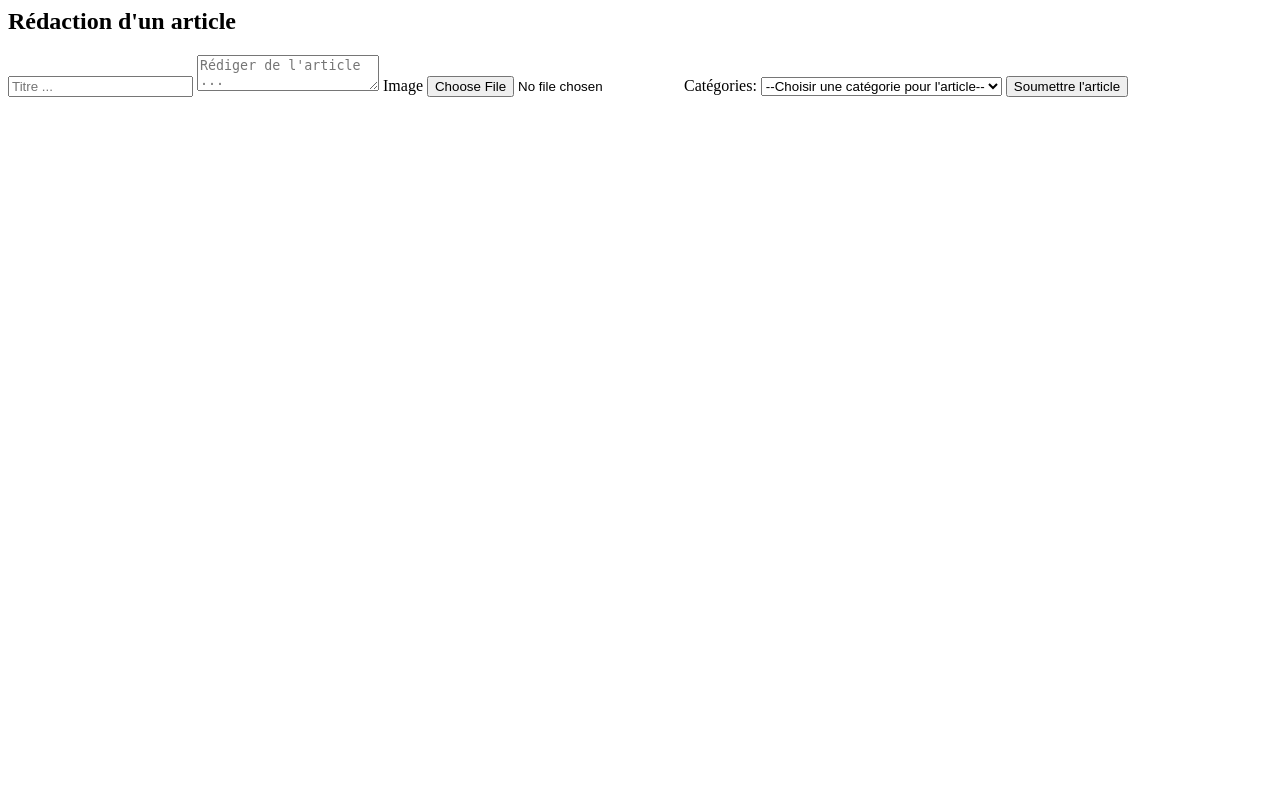
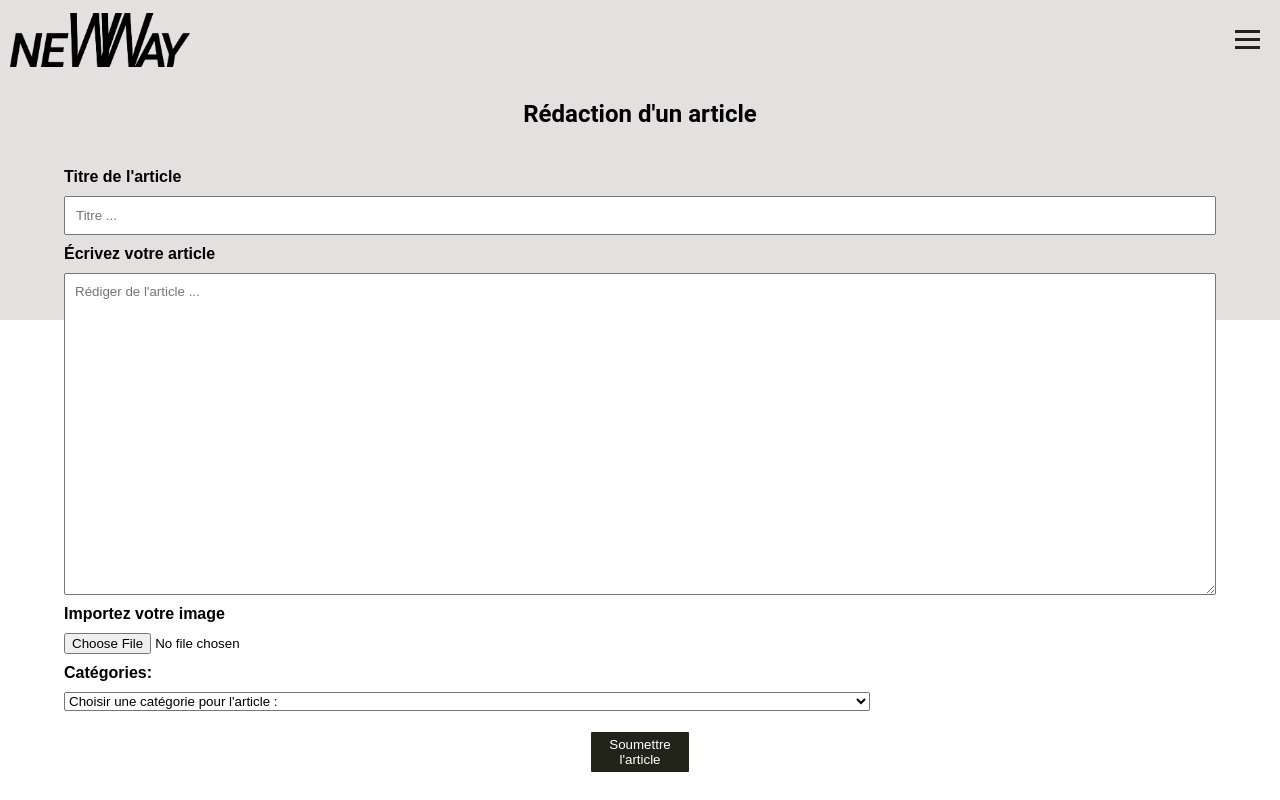
Before and after one commit to morgane-marechal/BLOG_PROJECT, a PHP site: page /article_form.php in a window 1280 px wide. Run offline with PHP 8.4, Linux system fonts and the light colour scheme; the visitor is signed in with stand-in values (Sample User, id 1).

Commit message:
css on form article

```diff
--- a/article_form.php
+++ b/article_form.php
@@ -1,5 +1,5 @@
 <?php session_start(); ?>
-
+    <?php require ('header.php'); ?>
     <?php require('src/Article.php'); ?>
     <?php require('src/User.php'); ?>
 
@@ -12,7 +12,8 @@
             $name = $_FILES['image']['name'];
             $size = $_FILES['image']['size'];
             $error = $_FILES['image']['error'];
-            move_uploaded_file( $tmpName, '/var/www/html/blog-js/images/'.$name);
+            # TODO : FAIRE ATTENTION AU CHEMINS
+            move_uploaded_file( $tmpName, './images/'.$name);
             $image = $_FILES['image']['name'];
         }
 
@@ -26,30 +27,31 @@
         $categorie = htmlspecialchars($_POST['categorie']);
         //$_SESSION['id']=1;
         //echo var_dump($_POST);
-        echo var_dump($_FILES);
-        echo $_FILES['image']['name'];
+
         $idUtilisateur = $_SESSION['id'];
         $newArticle = new Article();
         $newArticle->registerArticle($idUtilisateur, $titre, $contenu, $date, $categorie, $image);
     }
     ?>
-
-<h2 class="article-form">Rédaction d'un article</h2>
-<form id="form-register" method="post" enctype="multipart/form-data">
-    <label for="title"></label>
-    <input id="article_title" name="article_title" type="text" placeholder="Titre ..." required>
-    <label for="article_content"></label>
-    <textarea id="article_content" name="article_content" type="textarea" placeholder="Rédiger de l'article ..." required></textarea>
-    <label for="file">Image</label>
+<link rel="stylesheet" type="text/css" href="assets/style.css" />
+<div id="color-bg">
+    <h2 id="title-form-article">Rédaction d'un article</h2>
+    <form id="form-article" method="post" enctype="multipart/form-data">
+        <label for="title">Titre de l'article</label>
+        <input id="article_title" name="article_title" type="text" placeholder="Titre ..." required>
+        <label for="article_content">Écrivez votre article</label>
+        <textarea id="article_content" name="article_content"  rows="20" placeholder="Rédiger de l'article ..." required></textarea>
+        <label for="file">Importez votre image</label>
         <input type="file" name="image">
-    <label for="categorie-select">Catégories:</label>
+        <label for="categorie-select">Catégories:</label>
         <select name="categorie" id="categorie">
-            <option value="">--Choisir une catégorie pour l'article--</option>
+            <option value="">Choisir une catégorie pour l'article :</option>
             <option value="reconversion">Reconversion</option>
             <option value="autoformation">Autoformation</option>
             <option value="actu">Actu</option>
             <option value="divers">Divers</option>
             <option value="jsepa">Je ne sais pas</option>
         </select>
-    <button type="submit" class="register_form_button" id="envoie" name="envoie">Soumettre l'article</button>
-</form>
+        <button type="submit" class="register_form_button" id="envoie" name="envoie">Soumettre l'article</button>
+    </form>
+</div>
--- a/assets/style.css
+++ b/assets/style.css
@@ -52,12 +52,13 @@ header {
     transition: 0.5s ease-in-out;
     width: 100%;
     text-align: center;
+    z-index: 100;
 }
 
 #container-list-nav {
     top: 25px;
     right: 10px;
-    position: fixed;
+    position: relative;
     height: 80px;
     margin: 0 10px;
 }
@@ -82,7 +83,7 @@ header {
 
 .burger.active {
     position: relative;
-    z-index: 100;
+    z-index: 101;
 }
 
 .burger.active .bar:nth-child(2){
@@ -109,9 +110,60 @@ header {
 }
 
 
+/* FORMULAIRE POST ARTICLE */
+#title-form-article {
+    padding-top: 20px;
+    text-align: center;
+    font-family: 'Roboto', sans-serif;
+    font-weight: bold;
+}
 
+#color-bg {
+    width: 100%;
+    height: 30%;
+    background: #e5e0e0;
+    z-index: 0;
+}
 
+#form-article {
+    display: flex;
+    flex-direction: column;
+    width: 90%;
+    margin: 30px auto;
 
+}
+
+#form-article > label {
+    font-family: 'Nunito', sans-serif;
+    font-weight: bold;
+    margin: 10px 0;
+}
+
+#article_title, #article_content {
+    padding: 10PX;
+}
+
+#form-article > input::placeholder, textarea::placeholder {
+    font-family: 'Nunito', sans-serif;
+}
+textarea {
+    resize: vertical;
+}
+
+#categorie {
+    width: 70%;
+}
+#envoie {
+    align-self: center;
+    margin-top: 20px;
+    padding: 5px;
+    width: 100px;
+    border: 1px solid #ffffff;
+    border-radius: 2px;
+    background: #232419;
+    color: #ffffff;
+    cursor: pointer;
+}
 
 
 
--- a/header.php
+++ b/header.php
@@ -1,7 +1,7 @@
 <header>
     <nav class="nav">
         <div id="container-logo">
-            <img id="logo" src="assets/newway-logo.png" alt="logo">
+            <a href="index.php"><img id="logo" src="assets/newway-logo.png" alt="logo"></a>
         </div>
         <div id="container-list-nav">
             <div class="burger">
@@ -16,7 +16,7 @@
                     <?php if (isset($_SESSION['nom']) && !empty($_SESSION['nom'])) { ?>
                         <li><a href=profil.php>Profil</span></a></li>
                     <?php } ?>
-                    <li><a href=articles.php>Articles</a></li>
+                    <li><a href=article_form.php>Rédiger</a></li>
 
                     <?php if ((isset($_SESSION['rangs']) === ('admin' || 'moderateur')) && (!empty($_SESSION['rangs']))) { ?>
                         <li><a href=redaction.php>Rédaction</span></a></li>
--- a/src/Article.php
+++ b/src/Article.php
@@ -32,7 +32,7 @@ class Article
         }
     }
 
-    public function registerArticle($idUtilisateur, $titre, $contenu, $date, $categorie)
+    public function registerArticle($idUtilisateur, $titre, $contenu, $date, $categorie, $image)
     {
         $idUtilisateur=$_SESSION['id'];
 
--- a/src/User.php
+++ b/src/User.php
@@ -12,7 +12,7 @@ class User
     {
         $db_dsn = 'mysql:host=localhost; dbname=blog_js';
         $username = 'root';
-        $password_db = '';
+        $password_db = 'root';
 
         try {
             $options =
```
Also changed, not shown: images/Capture d’écran 2018-05-19 à 17.16.47.png (added), images/rcf.jpg (added).
